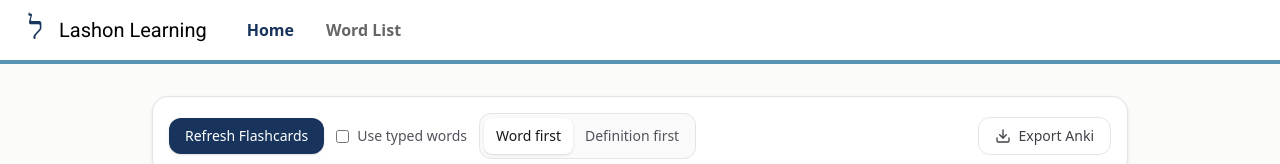
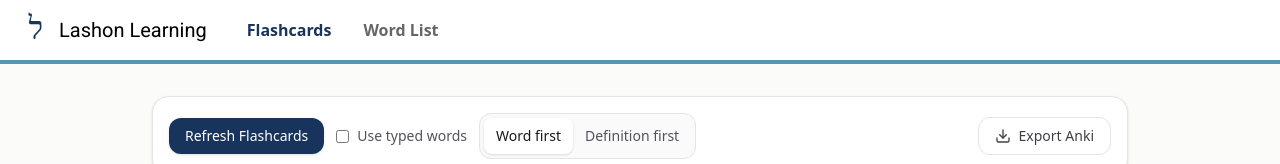
Before and after one commit to akohlgould/LashonLearning, a React (Vite) app in the folder react/lashon-learning/: page / in a window 1280 px wide. Shown: the top 164 px of the page. Built offline with nearby package versions, Linux system fonts and the light colour scheme.

Commit message:
changed home page to flashcards

```diff
--- a/react/lashon-learning/src/components/Header.jsx
+++ b/react/lashon-learning/src/components/Header.jsx
@@ -14,7 +14,7 @@ const Header = () => {
         Lashon Learning
       </h1>
       <div className="flex ml-6 gap-8 font-semibold text-[#666666]">
-        <Link to="/" className={pathname === "/" ? "text-primary" : ""}><span>Home</span></Link>
+        <Link to="/" className={pathname === "/" ? "text-primary" : ""}><span>Flashcards</span></Link>
         <Link to="/wordlist" className={pathname === "/wordlist" ? "text-primary" : ""}><span>Word List</span></Link>
       </div>
 
```
